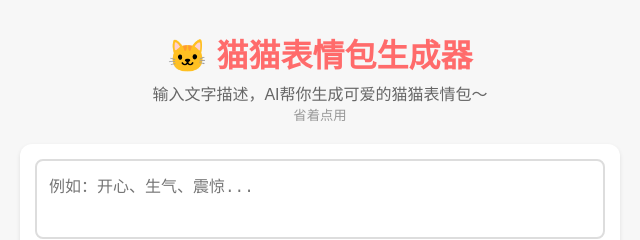
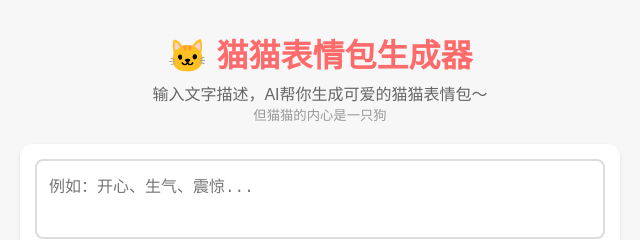
Before and after one commit to orange2ai/orange2ai, a plain HTML site: page catemoji/index.html in a window 1280 px wide. Shown: the top 240 px of the page, 320-960 px from the left. Drawn offline with Linux system fonts and the light colour scheme.

Commit message:
Update index.html

```diff
--- a/catemoji/index.html
+++ b/catemoji/index.html
@@ -205,7 +205,7 @@
         <div class="header">
             <h1>🐱 猫猫表情包生成器</h1>
             <p>输入文字描述，AI帮你生成可爱的猫猫表情包～</p>
-            <small style="color: #999;">省着点用</small>
+            <small style="color: #999;">但猫猫的内心是一只狗</small>
         </div>
 
         <div class="input-section">
```
